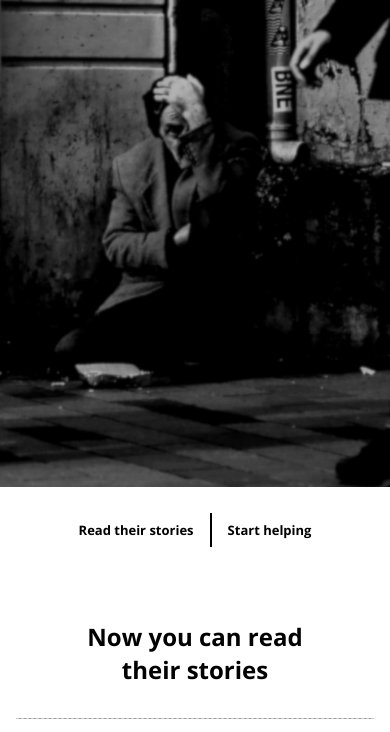
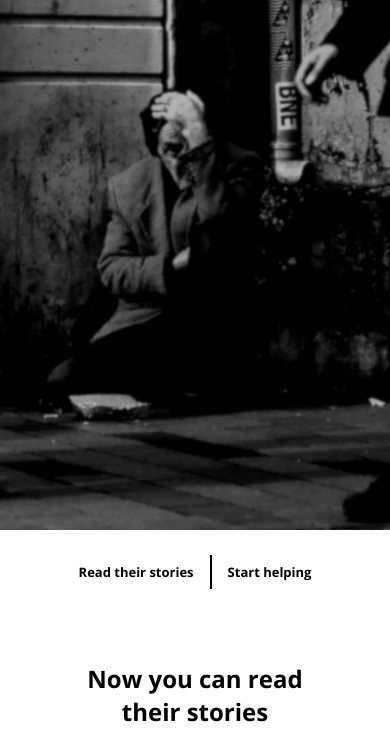
Before and after one commit to nicolasgasco/dibyourcar, a website: page public/index.html in a window 390 px wide. Shown: the part 230-962 px from the top of the page. Drawn offline with nearby package versions, Linux system fonts and the light colour scheme; no server answers.

Commit message:
Trying to compensate search bar on mobile

```diff
--- a/public/style.css
+++ b/public/style.css
@@ -293,12 +293,22 @@ ul {
     margin-right: 1rem;
 }
 
-#picture-header {
+/* #picture-header {
     height: 85vh;
 }
 
 #whole-header {
     min-height: 95vh;
+} */
+
+#picture-header {
+    /* height: 90vh; */
+    min-height: calc(var(--vh, 1vh) * 90);
+}
+
+#whole-header {
+    min-height: 100vh; /* Fallback for browsers that do not support Custom Properties */
+    min-height: calc(var(--vh, 1vh) * 100);
 }
 
 .upmost-header {
@@ -689,13 +699,12 @@ nav.shift ul li a {
 
 
     #picture-header {
-        /* height: 90vh; */
-        min-height: calc(var(--vh, 1vh) * 90);
+        height: 90vh;
     }
 
-    /* #whole-header {
+    #whole-header {
         min-height: 100vh;
-    } */
+    }
 
     #whole-header {
         min-height: 100vh; /* Fallback for browsers that do not support Custom Properties */
```
